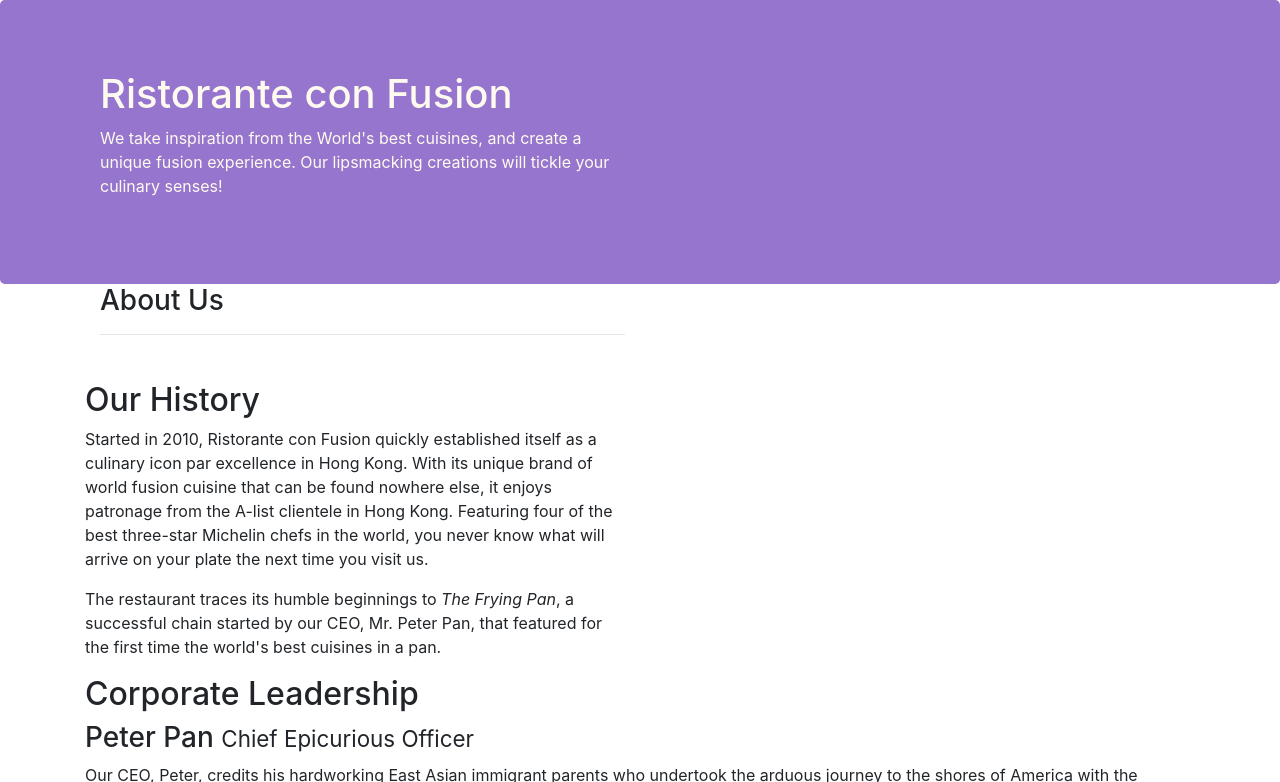
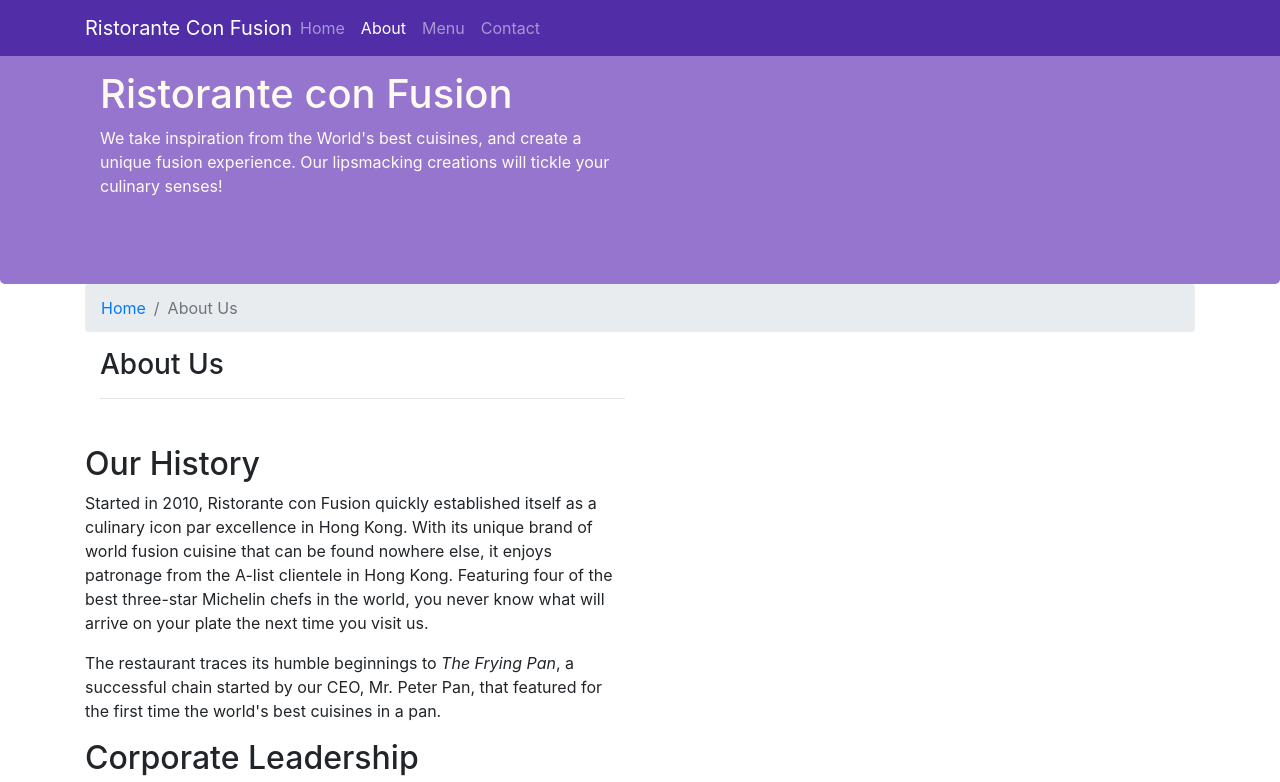
Before and after one commit to eshumanohare/Full-Stack-Course, a website: page aboutus.html in a window 1280 px wide. Shown: the top 782 px of the page. Drawn offline with nearby package versions, Linux system fonts and the light colour scheme.

Commit message:
Adding breadcrumbs

```diff
--- a/aboutus.html
+++ b/aboutus.html
@@ -10,6 +10,23 @@
 </head>
 
 <body>
+   <nav class="navbar navbar-dark navbar-expand-sm fixed-top">
+        <div class="container">
+            <button class="navbar-toggler" type="button" data-toggle="collapse" data-target="#Navbar">
+                <span class="navbar-toggler-icon"></span>
+            </button>
+            <a class="navbar-brand mr-auto" href="./index.html">Ristorante Con Fusion</a>
+
+            <div class="collapse navbar-collapse" id="Navbar">
+                <ul class="navbar-nav mr-auto">
+                        <li class="nav-item"><a href="./index.html" class="nav-link">Home</a></li>
+                        <li class="nav-item active"><a href="#" class="nav-link">About</a></li>
+                        <li class="nav-item"><a href="#" class="nav-link">Menu</a></li>
+                        <li class="nav-item"><a href="#" class="nav-link">Contact</a></li>
+                </ul>
+            </div>
+        </div>
+    </nav>
 
     <header class="jumbotron">
         <div class="container">
@@ -26,6 +43,10 @@
 
     <div class="container">
         <div class="row about">
+            <ol class="col-12 breadcrumb">
+                <li class="breadcrumb-item"><a href="./index.html">Home</a></li>
+                <li class="breadcrumb-item active">About Us</li>
+            </ol>
             <div class="col-12 col-sm-6">
                <h3>About Us</h3>
                <hr>
@@ -78,7 +99,7 @@
                 <div class="col-4 offset-1 col-sm-2">
                     <h5>Links</h5>
                     <ul class="list-unstyled">
-                        <li><a href="#">Home</a></li>
+                        <li><a href="./index.html">Home</a></li>
                         <li><a href="#">About</a></li>
                         <li><a href="#">Menu</a></li>
                         <li><a href="#">Contact</a></li>
--- a/css/styles.css
+++ b/css/styles.css
@@ -33,3 +33,12 @@
     color: #0f0f0f;
 
 }
+
+.body {
+    padding: 50px 0px 0px 0px;
+    z-index: 0;
+}
+
+.navbar-dark {
+    background-color: #512DA8;
+}
```
Also changed, not shown: index.html (+18 -1 lines), 1 other file.
